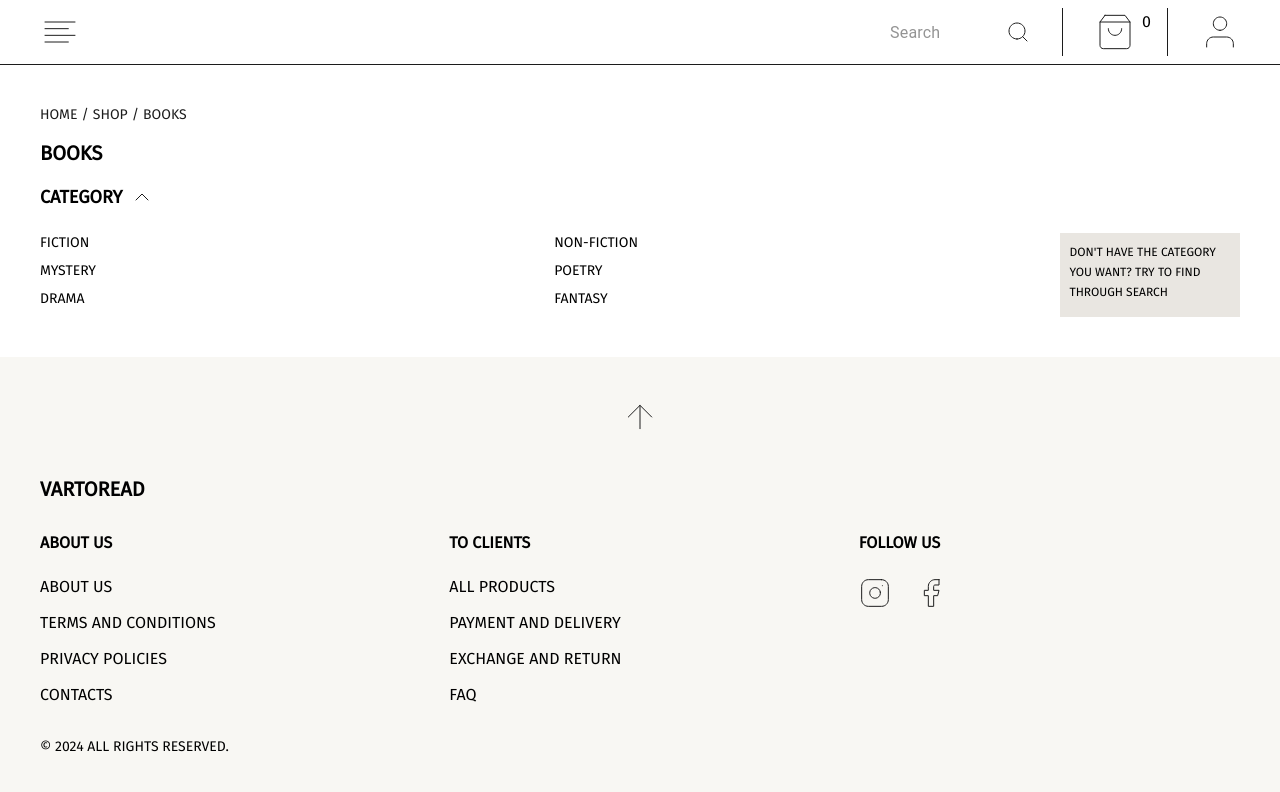
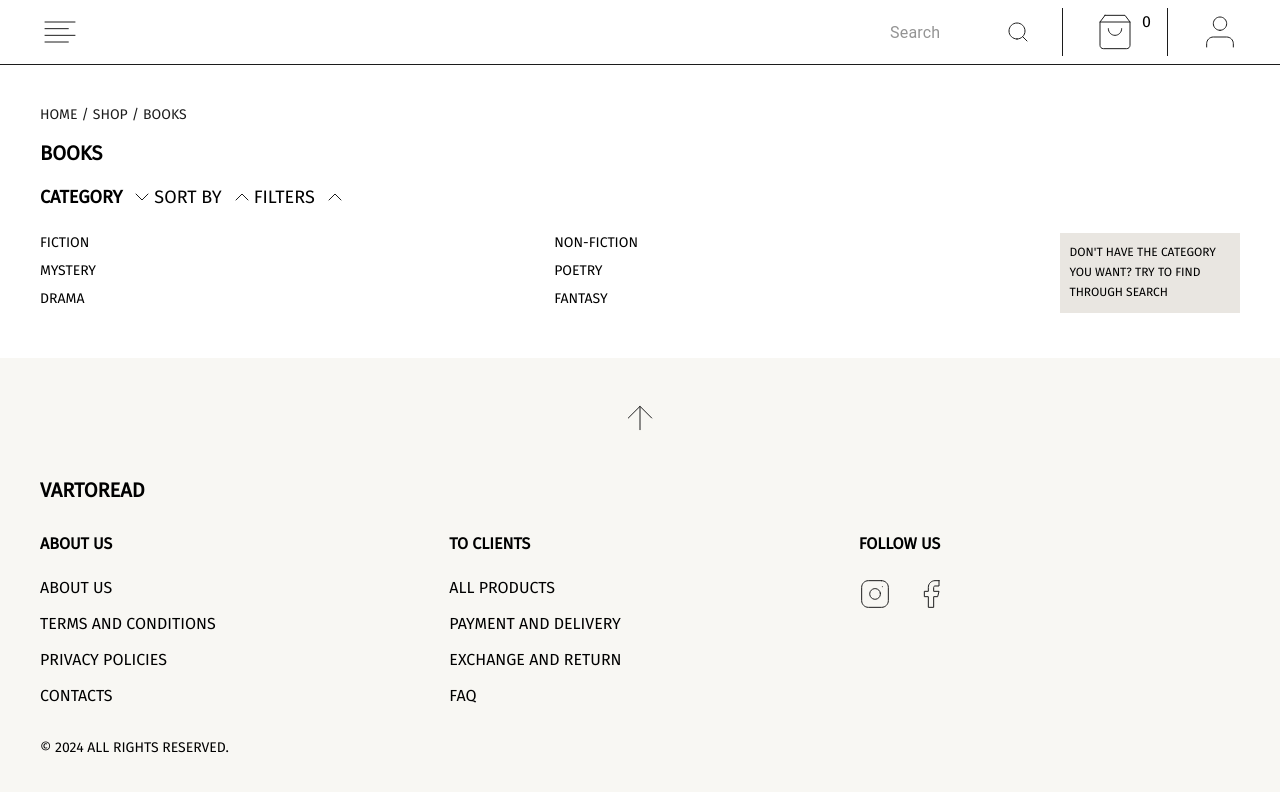
Before and after one commit to Ir-ra/read, a Next.js app: page /shop in a window 1280 px wide. Both pictures are taken after a click on the button "CATEGORY". Shown: the top 792 px of the page. Built offline with nearby package versions, Linux system fonts and the light colour scheme.

Commit message:
mediate result

```diff
--- a/src/app/components/Category/Category.tsx
+++ /dev/null
@@ -1,71 +0,0 @@
-"use client";
-import Image from "next/image";
-import up from '../../assets/selector_up.svg';
-import { useState } from "react";
-
-export const Category = () => {
-  const [isOpen, setIsOpen] = useState(false);
-
-  const handleClick = () => {
-    setIsOpen(!isOpen);
-  };
-
-  const categories = [
-    'Fiction',
-    'Non-fiction',
-    'Mystery',
-    'Poetry',
-    'Drama',
-    'Fantasy',
-  ];
-
-  const handleOptionClick = () => {
-    setIsOpen(false);
-  }
-
-  return (
-    <div>
-      <button
-        onClick={handleClick}
-        type="button"
-        className="flex justify-between tablet:justify-start gap-2 items-center w-full mb-2 tablet:mb-6"
-      >
-        <p className={`text-xxs tablet:text-xsx desktop:text-cartL  ${isOpen === true ? 'font-bold ' : 'font-light'} uppercase hover:font-bold`}>
-          Category
-        </p>
-
-        <span className={`transition-all duration-300 ease-in-out ${!isOpen ? ' rotate-180' : ''}`}>
-          <Image
-            src={up}
-            alt="up arrow"
-          />
-        </span>
-      </button>
-
-      {isOpen && (
-        <div className="flex flex-col tablet:flex-row w-full">
-          <ul className="grid grid-cols tablet:grid-cols-2 desktop:grid-cols-3 gap-2 w-full desktop:w-2/5 tablet:justify-between mb-2">
-            {categories.map(category => (
-              <button
-                key={category}
-                className="flex text-xxxs uppercase font-light tablet:hover:font-bold"
-                onClick={handleOptionClick}
-              >
-                <p>
-                  {category}
-                </p>
-              </button>
-            ))}
-          </ul>
-
-          <div className="bg-AccentBackground w-full tablet:w-52 desktop:w-[440px] border border-solid border-AccentBackground p-2">
-            <p className="text-[12px] leading-5 font-light uppercase">
-              Don't have the category you want? try to find through search
-            </p>
-          </div>
-        </div>
-      )}
-
-    </div>
-  )
-}
--- /dev/null
+++ b/src/app/components/FiltersBlock/Category.tsx
@@ -0,0 +1,44 @@
+"use client";
+export const Category = ({isOpen} : {
+  isOpen?: boolean;
+}) => {
+  const categories = [
+    'Fiction',
+    'Non-fiction',
+    'Mystery',
+    'Poetry',
+    'Drama',
+    'Fantasy',
+  ];
+
+  return (
+    <>
+      {isOpen && (
+        <>
+         <div className="flex flex-col tablet:flex-row w-full desktop:w-full  tablet:h-[80px]">
+          <ul className=" grid grid-cols tablet:grid-cols-2 desktop:grid-cols-3 gap-2 w-full tablet:justify-between mb-2">
+            {categories.map(category => (
+              <button
+                key={category}
+                className="flex text-xxxs uppercase font-light tablet:hover:font-bold"
+                // onClick={handleOptionClick}
+              >
+                <p>
+                  {category}
+                </p>
+              </button>
+            ))}
+          </ul>
+
+          <div className="bg-AccentBackground w-full tablet:w-52 desktop:w-[440px] border border-solid border-AccentBackground p-2">
+            <p className="text-[12px] leading-5 font-light uppercase">
+              Don't have the category you want? try to find through search
+            </p>
+          </div>
+        </div>
+        </>
+      )}
+
+    </>
+  )
+}
--- /dev/null
+++ b/src/app/components/FiltersBlock/FilterButton.tsx
@@ -0,0 +1,94 @@
+"use client";
+import Image from "next/image";
+import up from '../../assets/selector_up.svg';
+import { Category } from "./Category";
+import { SortBy } from "./SortBy";
+import { Filters } from "./Filters";
+import { useEffect, useState } from "react";
+
+export const FilterButton = ({ filterName, isOpen, onClick }: {
+  onClick?: (filterName: string) => void;
+  isOpen?: boolean;
+  filterName?: string;
+}) => {
+  const [isOpenCategory, setIsOpenCategory] = useState(false);
+  const [isOpenSort, setIsOpenSort] = useState(false);
+  const [isOpenFilter, setIsOpenFilter] = useState(false);
+
+  const [isActive, setIsActive] = useState(false);
+
+  useEffect(() => {
+
+  }, [isOpenCategory, isOpenSort, isOpenFilter]);
+
+  const handleClick = () => {
+    if (isActive && isOpen) {
+      setIsActive(false);
+    } else {
+      setIsActive(true);
+    }
+    // setIsActive(!isActive); // Toggle isActive state
+
+    // Toggle the corresponding filter state based on filterName
+    if (filterName === 'Category') {
+      setIsOpenCategory(!isOpenCategory);
+      setIsOpenSort(false);
+      setIsOpenFilter(false);
+    } else if (filterName === 'Sort by') {
+      setIsOpenSort(!isOpenSort);
+      setIsOpenCategory(false);
+      setIsOpenFilter(false);
+    } else if (filterName === 'Filters') {
+      setIsOpenFilter(!isOpenFilter);
+      setIsOpenCategory(false);
+      setIsOpenSort(false);
+    }
+
+    if (onClick) {
+      onClick(filterName || '');
+    }
+  };
+
+
+  return (
+    <div >
+      <div id='1' className="flex flex-col tablet:flex-row">
+        <div id='2' className="">
+          <button
+            onClick={handleClick}
+            type="button"
+            className="flex justify-between items-center w-full mb-2 tablet:justify-start gap-2  tablet:mb-6"
+
+          >
+            <p className={`text-xxs tablet:text-xsx desktop:text-cartL  ${isActive ? 'font-bold ' : 'font-light'} uppercase hover:font-bold`}>
+              {filterName}
+            </p>
+            <span className={`transition-all duration-300 ease-in-out ${isActive ? ' rotate-180' : ''}`}>
+              <Image
+                src={up}
+                alt="up arrow"
+              />
+            </span>
+          </button>
+        </div>
+      </div>
+
+      <div className={`
+      ${isActive && filterName === 'Category' ? 'tablet:h-[85px]' : ''}
+       ${isActive && filterName === 'Sort by' ? 'tablet:h-[70px]' : ''}
+        ${isActive && filterName === 'Filters' ? 'tablet:h-[40px]' : ''}
+        `} id="3">
+
+        <div className="w-full tablet:absolute tablet:left-0 " id="4" >
+
+          {isOpen && filterName === 'Category' && <Category isOpen={isOpenCategory} />}
+          {isOpen && filterName === 'Sort by' && <SortBy isOpen={isOpenSort} />}
+          {isOpen && filterName === 'Filters' && <Filters isOpen={isOpenFilter} />}
+
+        </div>
+      </div>
+
+
+    </div>
+  )
+}
--- /dev/null
+++ b/src/app/components/FiltersBlock/Filters.tsx
@@ -0,0 +1,13 @@
+export const Filters = ({ isOpen }: {
+  isOpen?: boolean;
+}) => {
+  return (
+    <>
+      {isOpen && (
+        <div className="flex flex-col tablet:flex-row w-full">
+          Filters content
+        </div>
+      )}
+    </>
+  )
+}
--- /dev/null
+++ b/src/app/components/FiltersBlock/SortBy.tsx
@@ -0,0 +1,47 @@
+"use client";
+import { ChangeEvent, useState } from "react";
+
+export const SortBy = ({ isOpen }: {
+  isOpen?: boolean;
+}) => {
+  const [selectedOption, setSelectedOption] = useState('');
+
+  const handleCheckboxChange = (event: ChangeEvent<HTMLInputElement>) => {
+    const { value } = event.target;
+    setSelectedOption(value);
+  };
+
+  const sortByItems = ['Newest first', 'Popular first', 'Top rated', 'Price: high to low', 'Price: Low to high'];
+
+  // console.log('selectedOption', selectedOption);
+
+  return (
+    <>
+      {isOpen && (
+        <div className=" grid grid-cols tablet:grid-cols-2 gap-2 w-full tabled:w-2/5 desktop:w-full tablet:justify-between mb-2">
+          {sortByItems.map((item, i) => (
+            <button key={item} className="flex text-xxxs uppercase font-light hover:font-bold">
+
+              <input
+                type="checkbox"
+                value={item}
+                id={`customCheckbox_${i}`}
+                checked={selectedOption === item}
+                onChange={handleCheckboxChange}
+                className="hidden"
+              />
+
+              <label
+                htmlFor={`customCheckbox_${i}`}
+                className={`before:content-[''] before:inline-block before:w-4 before:h-4 before:line-height-20 before:text-center before:border-[1px] before:border-solid before:border-Black before:mr-5 before:bg-White before:rounded-lg before:text-transparent before:text-white
+               ${selectedOption === item ? 'before:border-Black before:border-[5px] ' : ''} flex items-center`}
+              >
+                {item}
+              </label>
+            </button>
+          ))}
+        </div>
+      )}
+    </>
+  )
+}
--- a/src/app/globals.css
+++ b/src/app/globals.css
@@ -48,6 +48,8 @@ body {
   display: none;
 }
 
+
+
 @layer components {
   .mainNavLinks {
     @apply flex items-center border-l border-Black px-8 h-12
--- a/src/app/shop/page.tsx
+++ b/src/app/shop/page.tsx
@@ -2,11 +2,19 @@
 
 import { usePathname } from "next/navigation";
 import { Breadcrumbs } from "../components/Breadcrumbs/Breadcrumbs";
-import { Category } from "../components/Category/Category";
+import { FilterButton } from "../components/FiltersBlock/FilterButton";
+import { useState } from "react";
 
 function Shop() {
   const pathname = usePathname();
   const nameBooks = 'Books';
+
+  const filterNames = ['Category', 'Sort by', 'Filters'];
+  const [selectedFilter, setSelectedFilter] = useState('');
+
+  const handleClick = (filterName: string) => {
+    setSelectedFilter(filterName);
+  };
 
   return (
     <main className="px-6 py-10 tablet:px-10">
@@ -14,7 +22,16 @@ function Shop() {
 
       <h1 className="mb-5 text-s tablet:text-sm desktop:text-l font-bold uppercase">{nameBooks}</h1>
 
-      <Category />
+      <div id='page-wrap' className="flex flex-col tablet:flex-row tablet:relative">
+        {filterNames.map(filterName => (
+          <FilterButton
+            filterName={filterName}
+            key={filterName}
+            onClick={handleClick}
+            isOpen={selectedFilter === filterName}
+          />
+        ))}
+      </div>
     </main>
   );
 }
```
